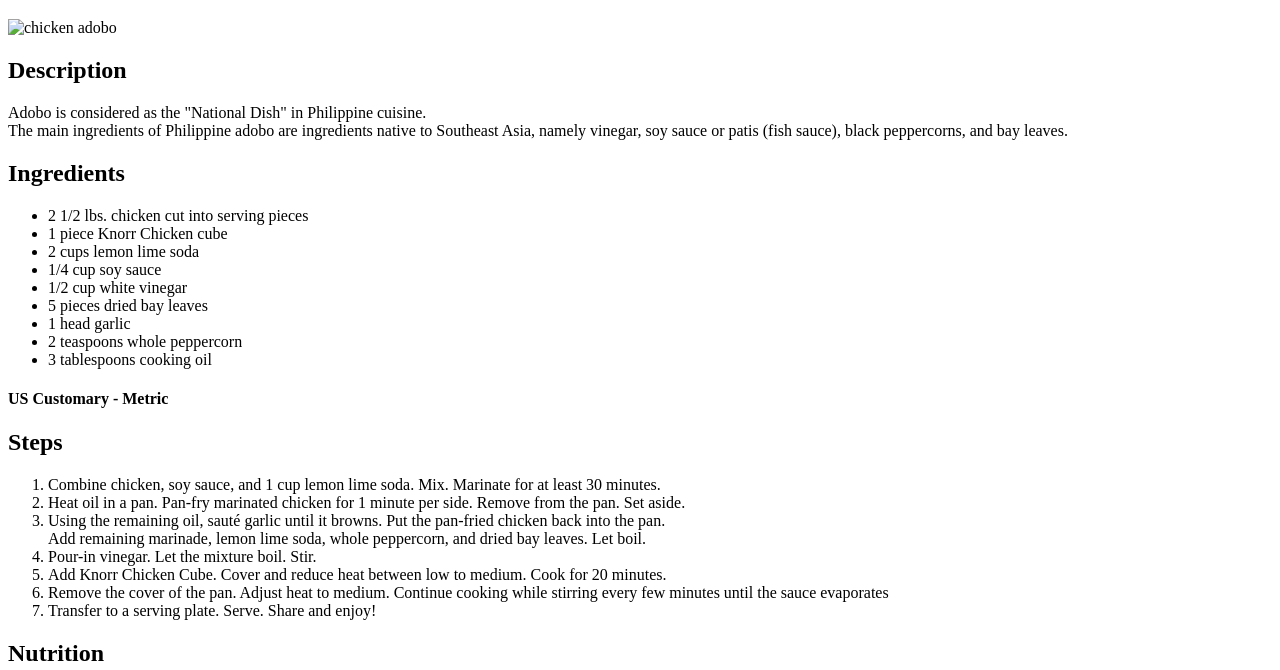
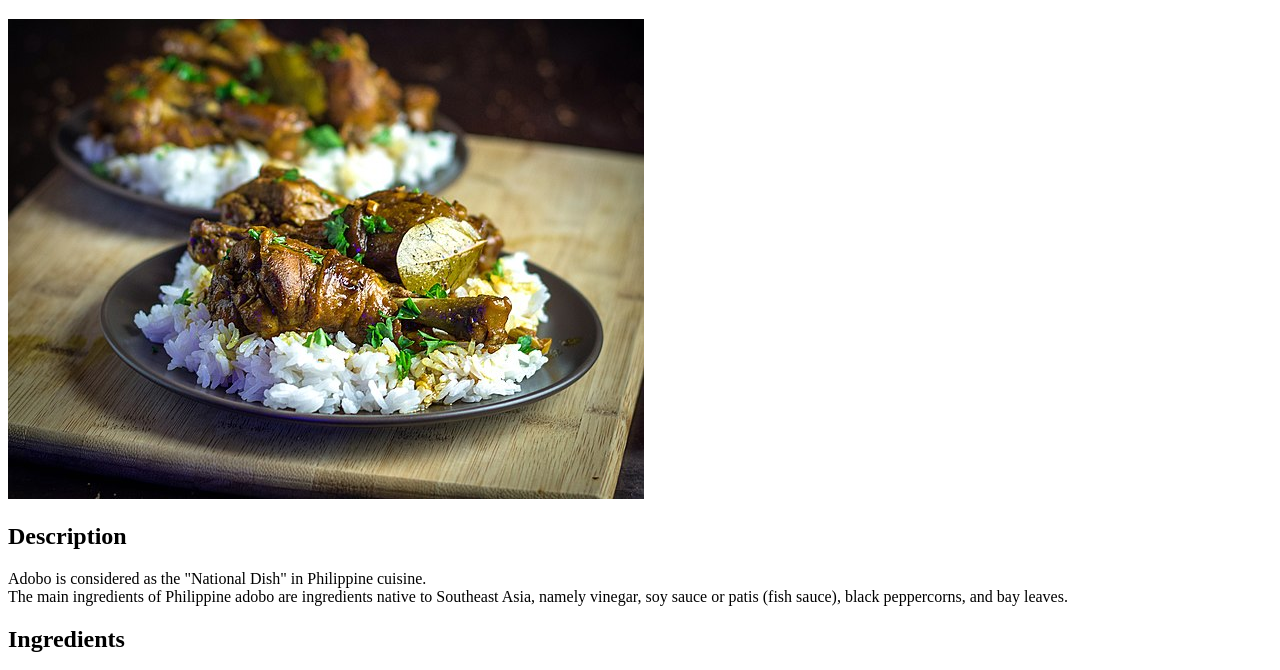
Before and after one commit to mka6588/odin-recipes, a plain HTML site: page recipes/chicken-adobo.html in a window 1280 px wide. Shown: the part 61-731 px from the top of the page. Drawn offline with Linux system fonts and the light colour scheme; the site is published under a folder, as on GitHub Pages, so addresses that start at the root find nothing.

Commit message:
Adding ../ back to src images links Github pages didnt work without them.

```diff
--- a/recipes/chicken-adobo.html
+++ b/recipes/chicken-adobo.html
@@ -10,7 +10,7 @@
 
 <body>
     <h1>Chicken Adobo</h1>
-    <img src="/images/636px-Chicken_Adobo_over_rice.jpg" alt="chicken adobo">
+    <img src="../images/636px-Chicken_Adobo_over_rice.jpg" alt="chicken adobo">
     <h2>Description</h2>
     <p>Adobo is considered as the "National Dish" in Philippine cuisine. <br>
         The main ingredients of Philippine adobo are
```
Also changed, not shown: recipes/pancit.html (+1 -1 lines).
